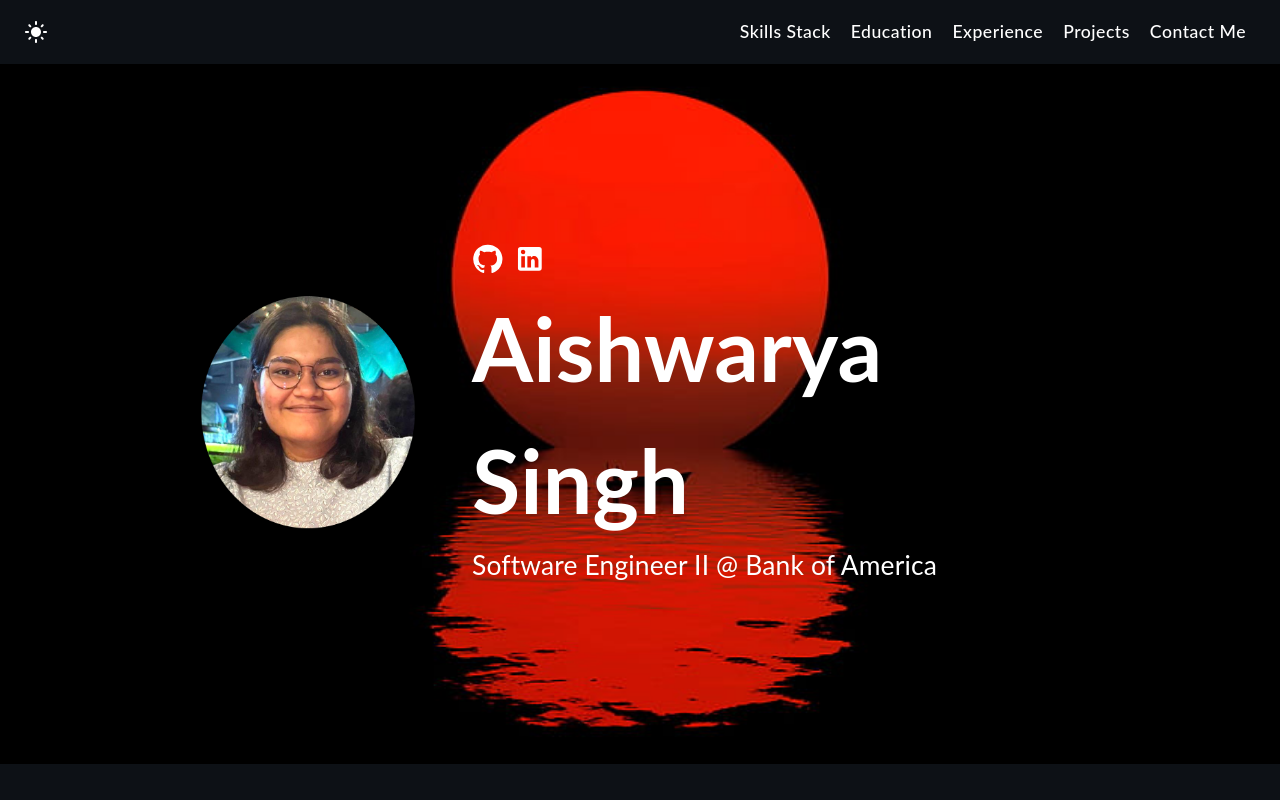
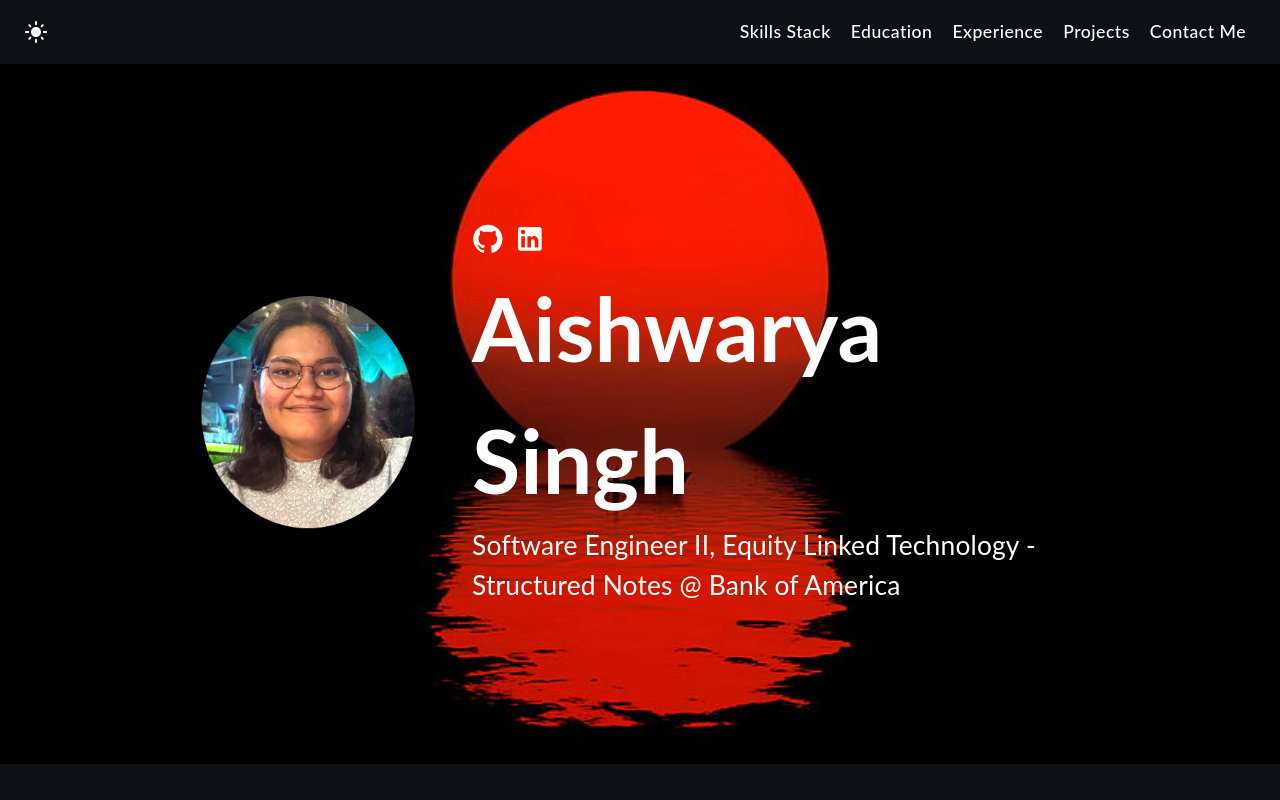
Before and after one commit to aish21/aishwarya-singh-web, a React (Create React App) app in the folder revamped-personal-website/: page / in a window 1280 px wide. Shown: the top 800 px of the page. Built offline with nearby package versions, Linux system fonts and the light colour scheme.

Commit message:
Update website experience and add local emailConfig placeholder

```diff
--- a/revamped-personal-website/src/components/Experience.tsx
+++ b/revamped-personal-website/src/components/Experience.tsx
@@ -19,19 +19,39 @@ function Experience() {
             className="vertical-timeline-element--work"
             contentStyle={{ background: 'white', color: 'rgb(39, 40, 34)' }}
             contentArrowStyle={{ borderRight: '7px solid  white' }}
-            date="2023 - present"
+            date="Jul 2025 - Present"
             iconStyle={{ background: '#5000ca', color: 'rgb(39, 40, 34)' }}
             icon={<FontAwesomeIcon icon={faBriefcase} />}
           >
             <h3 className="vertical-timeline-element-title">
-              Software Engineer II
+              Software Engineer II, Equity Linked Technology - Structured Notes
             </h3>
             <h4 className="vertical-timeline-element-subtitle">
               Bank of America, Singapore
             </h4>
             <p>
-              Full-stack Web Development, API Development, Quartz, Structured
-              Notes
+              Re-architected a unified Quote API for structured-products pricing
+              and booking; scaled high-throughput pricing and booking workflows;
+              optimized lifecycle and downstream integration pipelines.
+            </p>
+          </VerticalTimelineElement>
+          <VerticalTimelineElement
+            className="vertical-timeline-element--work"
+            date="Jul 2023 - Jul 2025"
+            iconStyle={{ background: '#5000ca', color: 'rgb(39, 40, 34)' }}
+            icon={<FontAwesomeIcon icon={faBriefcase} />}
+          >
+            <h3 className="vertical-timeline-element-title">
+              Graduate Technology Analyst - Software Engineering, Equity Linked
+              Technology
+            </h3>
+            <h4 className="vertical-timeline-element-subtitle">
+              Bank of America, Singapore
+            </h4>
+            <p>
+              Delivered frontend and backend enhancements for structured notes
+              pricing and quote retrieval; improved API query performance and
+              CI/CD reliability.
             </p>
           </VerticalTimelineElement>
           <VerticalTimelineElement
--- a/revamped-personal-website/src/components/Main.tsx
+++ b/revamped-personal-website/src/components/Main.tsx
@@ -28,7 +28,10 @@ function Main() {
             </a>
           </div>
           <h1>Aishwarya Singh</h1>
-          <p>Software Engineer II @ Bank of America</p>
+          <p>
+            Software Engineer II, Equity Linked Technology - Structured Notes @
+            Bank of America
+          </p>
           <div className="mobile_social_icons">
             <a
               href="https://github.com/aish21"
```
